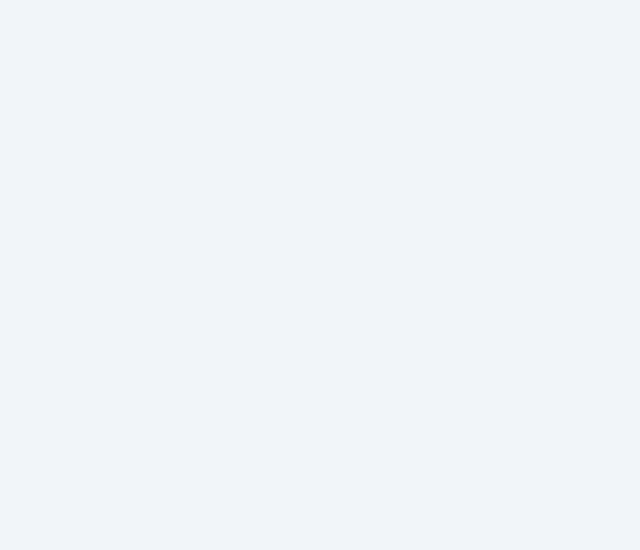
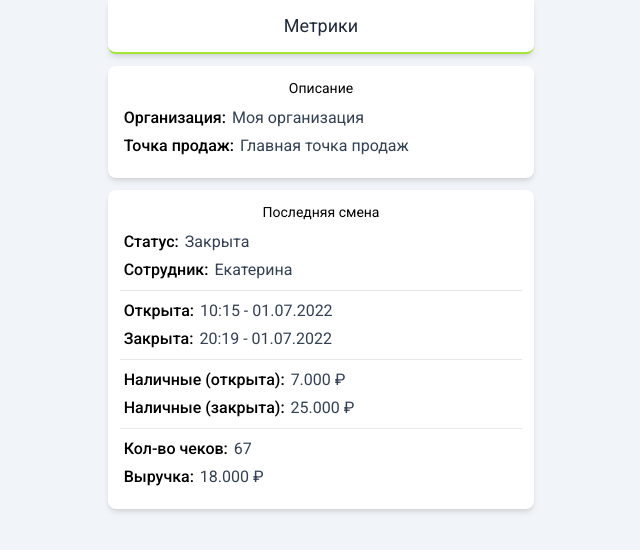
Before and after one commit to iivkis/pos.7-era.webpanel, a Vue app: page /metrics/1 in a window 1280 px wide. Before the commit this address had no page. Shown: the top 550 px of the page, without its empty margins (319-959 px from the left). Built offline with nearby package versions, Linux system fonts and the light colour scheme.

Commit message:
разметка для метрик точки review

```diff
--- a/index.html
+++ b/index.html
@@ -2,7 +2,7 @@
 <html lang="en">
     <head>
         <meta charset="UTF-8" />
-    <link rel="icon" type="image/svg+xml" href="/vite.svg" />
+        <!-- <link rel="icon" type="image/svg+xml" href="" /> -->
         <meta name="viewport" content="width=device-width, initial-scale=1.0" />
         <title>POS Веб-панель</title>
     </head>
--- a/src/App.vue
+++ b/src/App.vue
@@ -29,4 +29,32 @@ body {
     @apply text-lime-500 hover:text-white;
     @apply border border-lime-500 hover:bg-lime-500;
 }
+
+.content {
+    @apply bg-white md:rounded-lg shadow-md;
+    @apply flex flex-col;
+    @apply p-3 md:mt-3;
+}
+
+.content:first-of-type {
+    @apply rounded-t-lg;
+    @apply mt-3;
+}
+
+.content:not(:last-of-type) {
+    @apply border-b border-slate-400;
+    @apply md:border-none;
+}
+
+.content:last-of-type {
+    @apply rounded-b-lg;
+}
+
+.content-header {
+    @apply text-center;
+}
+
+.content-header__title {
+    @apply text-sm;
+}
 </style>
--- a/src/components/Header.vue
+++ b/src/components/Header.vue
@@ -7,8 +7,9 @@
 <style scoped lang="postcss">
 .header {
     @apply w-full text-center;
-    @apply bg-white px-2 py-3.5;
+    @apply bg-white px-2 py-3;
     @apply rounded-b-lg shadow-md;
+    @apply border-b-2 border-lime-400;
 }
 
 .header__title {
--- a/src/router/index.ts
+++ b/src/router/index.ts
@@ -1,21 +1,30 @@
 import { createRouter, createWebHistory, RouteRecordRaw } from "vue-router";
 
-import Authorization from "../view/Authorization.vue";
-import Outlets from "../view/Outlets.vue";
+import AuthorizationIndex from "../view/Authorization/index.vue";
+import MetricsIndex from "../view/Metrics/index.vue";
+import MetricsOutletID from "../view/Metrics/index_outletID.vue";
+
 import { UseEmployeeAuth } from "./middleware";
 
 const routes: Array<RouteRecordRaw> = [
     {
         path: "/auth",
         name: "Authorization",
-        component: Authorization,
+        component: AuthorizationIndex,
     },
 
     {
-        path: "/outlets",
-        name: "Outlets",
-        component: Outlets,
+        path: "/metrics",
+        name: "Metrics",
+        component: MetricsIndex,
         beforeEnter: UseEmployeeAuth,
+    },
+
+    {
+        path: "/metrics/:outletID",
+        name: "Metrics_OutletID",
+        component: MetricsOutletID,
+        // beforeEnter: UseEmployeeAuth,
     },
 ];
 
--- a/src/view/Authorization.vue
+++ b/src/view/Authorization/index.vue
@@ -1,15 +1,15 @@
 <script setup lang="ts">
 import { ref } from "vue";
 import { useStore } from "vuex";
-import { key, MutationTypes } from "../store/";
+import { key, MutationTypes } from "../../store/";
 
 import {
     SignInOrganization,
     SignInEmployee,
-} from "../service/api/authorization";
+} from "../../service/api/authorization";
 
-import { GetEmployees } from "../service/api/employees";
-import { Errors } from "../service/api/errors";
+import { GetEmployees } from "../../service/api/employees";
+import { Errors } from "../../service/api/errors";
 
 const store = useStore(key);
 const router = useRouter();
@@ -53,7 +53,7 @@ async function authorization() {
     console.info("success login");
 
     router.push({
-        name: "Outlets",
+        name: "Metrics",
     });
 }
 </script>
@@ -61,7 +61,7 @@ async function authorization() {
 <template>
     <div class="container">
         <Header title="Авторизация в POS-системе"></Header>
-        <form class="form">
+        <form class="content form">
             <div class="form-row">
                 <div class="form-row-field">
                     <input
@@ -112,12 +112,6 @@ async function authorization() {
 </template>
 
 <style lang="postcss">
-.form {
-    @apply p-5 mt-3;
-    @apply bg-white flex flex-col;
-    @apply mx-auto rounded-lg shadow-md;
-}
-
 .form-row {
     @apply my-2 flex justify-center;
 }
@@ -134,10 +128,10 @@ async function authorization() {
 
 <script lang="ts">
 import { defineComponent } from "vue";
-import { ServerError } from "../service/api/api.types";
 import { useRouter } from "vue-router";
+import { ServerError } from "../../service/api/api.types";
 
-import Header from "../components/Header.vue";
+import Header from "../../components/Header.vue";
 
 export default defineComponent({
     name: "Authorization",
--- a/src/view/Outlets.vue
+++ b/src/view/Metrics/index.vue
@@ -1,11 +1,13 @@
 <script setup lang="ts">
 import { onMounted, ref, Ref } from "vue";
-import { GetOutlets, GetOutletsResponse } from "../service/api/outlets";
+import { GetOutlets, GetOutletsResponse } from "../../service/api/outlets";
 
 import {
     GetActivatedInvites,
     GetActivatedInvitesResponse,
-} from "../service/api/invites";
+} from "../../service/api/invites";
+
+const router = useRouter()
 
 var myOutlets = ref([]) as Ref<GetOutletsResponse[]>;
 var affiliates = ref([]) as Ref<GetActivatedInvitesResponse[]>;
@@ -14,12 +16,21 @@ onMounted(async () => {
     myOutlets.value = await GetOutlets();
     affiliates.value = await GetActivatedInvites();
 });
+
+function redirect(outletID: number) {
+    router.push({
+        name: "Metrics_OutletID",
+        params:{
+            outletID: outletID
+        }
+    })
+}
 </script>
 
 <template>
     <div class="container">
         <Header title="Выберите точку продаж"></Header>
-        <ul class="organizations">
+        <ul class="content organizations">
             <!-- organization outlets -->
             <li class="organizations-item">
                 <h2 class="organizations-item__name">Моя организация</h2>
@@ -29,7 +40,12 @@ onMounted(async () => {
                         v-for="(outlet, index) in myOutlets"
                         :key="index"
                     >
-                        <h3 class="outlets-item__name">{{ outlet.name }}</h3>
+                        <h3
+                            class="outlets-item__name"
+                            @click="redirect(outlet.id)"
+                        >
+                            {{ outlet.name }}
+                        </h3>
                     </li>
                 </ul>
             </li>
@@ -51,7 +67,12 @@ onMounted(async () => {
                             .outlets"
                         :key="index"
                     >
-                        <h3 class="outlets-item__name">{{ outlet.name }}</h3>
+                        <h3
+                            class="outlets-item__name"
+                            @click="redirect(outlet.id)"
+                        >
+                            {{ outlet.name }}
+                        </h3>
                     </li>
                 </ul>
             </li>
@@ -61,18 +82,13 @@ onMounted(async () => {
 </template>
 
 <style scoped lang="postcss">
-.organizations {
-    @apply bg-white rounded-lg shadow-md;
-    @apply mt-3;
-}
-
 .organizations-item {
     @apply flex flex-col;
     @apply relative;
     @apply ml-5 py-3;
 }
 
-.organizations-item:not(:first-child) {
+.organizations-item:not(:first-of-type) {
     @apply border-t;
 }
 
@@ -119,11 +135,11 @@ onMounted(async () => {
 
 <script lang="ts">
 import { defineComponent } from "vue";
-import Header from "../components/Header.vue";
-import { ServerError } from "../service/api/api.types";
+import Header from "../../components/Header.vue";
+import { useRouter } from "vue-router";
 
 export default defineComponent({
-    name: "Outlets",
+    name: "Metrics",
     components: { Header },
 });
 </script>
--- /dev/null
+++ b/src/view/Metrics/index_outletID.vue
@@ -0,0 +1,151 @@
+<script setup lang="ts">
+import { ref } from "vue";
+const route = useRoute();
+
+const outletID = Number(route.params.outletID);
+
+var description = ref([
+    [
+        {
+            key: "Организация",
+            value: "Моя организация",
+        },
+        {
+            key: "Точка продаж",
+            value: "Главная точка продаж",
+        },
+    ],
+]);
+
+var lastSessionInfo = ref([
+    [
+        {
+            key: "Статус",
+            value: "Закрыта",
+        },
+        {
+            key: "Сотрудник",
+            value: "Екатерина",
+        },
+    ],
+    [
+        {
+            key: "Открыта",
+            value: "10:15 - 01.07.2022",
+        },
+        {
+            key: "Закрыта",
+            value: "20:19 - 01.07.2022",
+        },
+    ],
+    [
+        {
+            key: "Наличные (открыта)",
+            value: "7.000 ₽",
+        },
+        {
+            key: "Наличные (закрыта)",
+            value: "25.000 ₽",
+        },
+    ],
+    [
+        {
+            key: "Кол-во чеков",
+            value: "67",
+        },
+        {
+            key: "Выручка",
+            value: "18.000 ₽",
+        },
+    ],
+]);
+</script>
+
+<template>
+    <div class="container">
+        <Header title="Метрики"></Header>
+
+        <div class="content">
+            <div class="content-header">
+                <h3 class="content-header__title">Описание</h3>
+            </div>
+
+            <ul
+                class="content-info"
+                v-for="(descGroup, index) in description"
+                :key="index"
+            >
+                <li
+                    class="content-info-item"
+                    v-for="(desc, index) in descGroup"
+                    :key="index"
+                >
+                    <span class="content-info-item__key">
+                        {{ desc.key }}:
+                    </span>
+                    <span class="content-info-item__value">
+                        {{ desc.value }}
+                    </span>
+                </li>
+            </ul>
+        </div>
+
+        <div class="content">
+            <div class="content-header">
+                <h3 class="content-header__title">Последняя смена</h3>
+            </div>
+
+            <ul
+                class="content-info"
+                v-for="(lastSessionGroup, index) in lastSessionInfo"
+                :key="index"
+            >
+                <li
+                    class="content-info-item"
+                    v-for="(session, index) in lastSessionGroup"
+                    :key="index"
+                >
+                    <span class="content-info-item__key">
+                        {{ session.key }}:
+                    </span>
+                    <span class="content-info-item__value">
+                        {{ session.value }}
+                    </span>
+                </li>
+            </ul>
+        </div>
+    </div>
+</template>
+
+<style scoped lang="postcss">
+.content-info {
+    @apply flex flex-col;
+    @apply py-1.5 px-1;
+}
+
+.content-info:not(:first-of-type) {
+    @apply border-t;
+}
+
+.content-info-item {
+    @apply flex py-0.5;
+}
+.content-info-item__key {
+    @apply font-medium mr-1.5;
+}
+.content-info-item__value {
+    @apply text-slate-700;
+}
+</style>
+
+<script lang="ts">
+import { defineComponent } from "vue";
+import { useRoute } from "vue-router";
+
+import Header from "../../components/Header.vue";
+
+export default defineComponent({
+    name: "Outlets_OutletID",
+    components: { Header },
+});
+</script>
```
Lines whose indentation alone changed are shown as unchanged.
